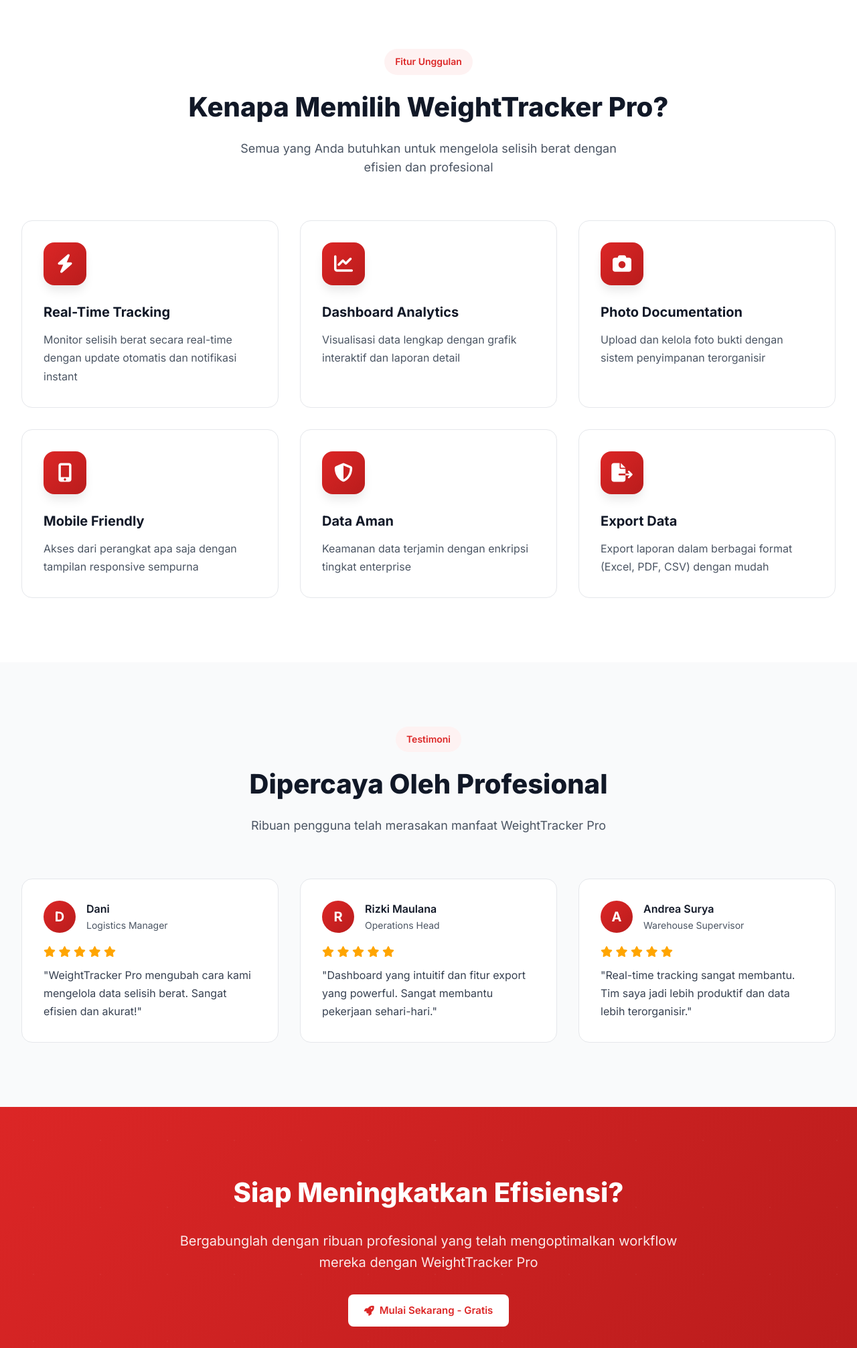
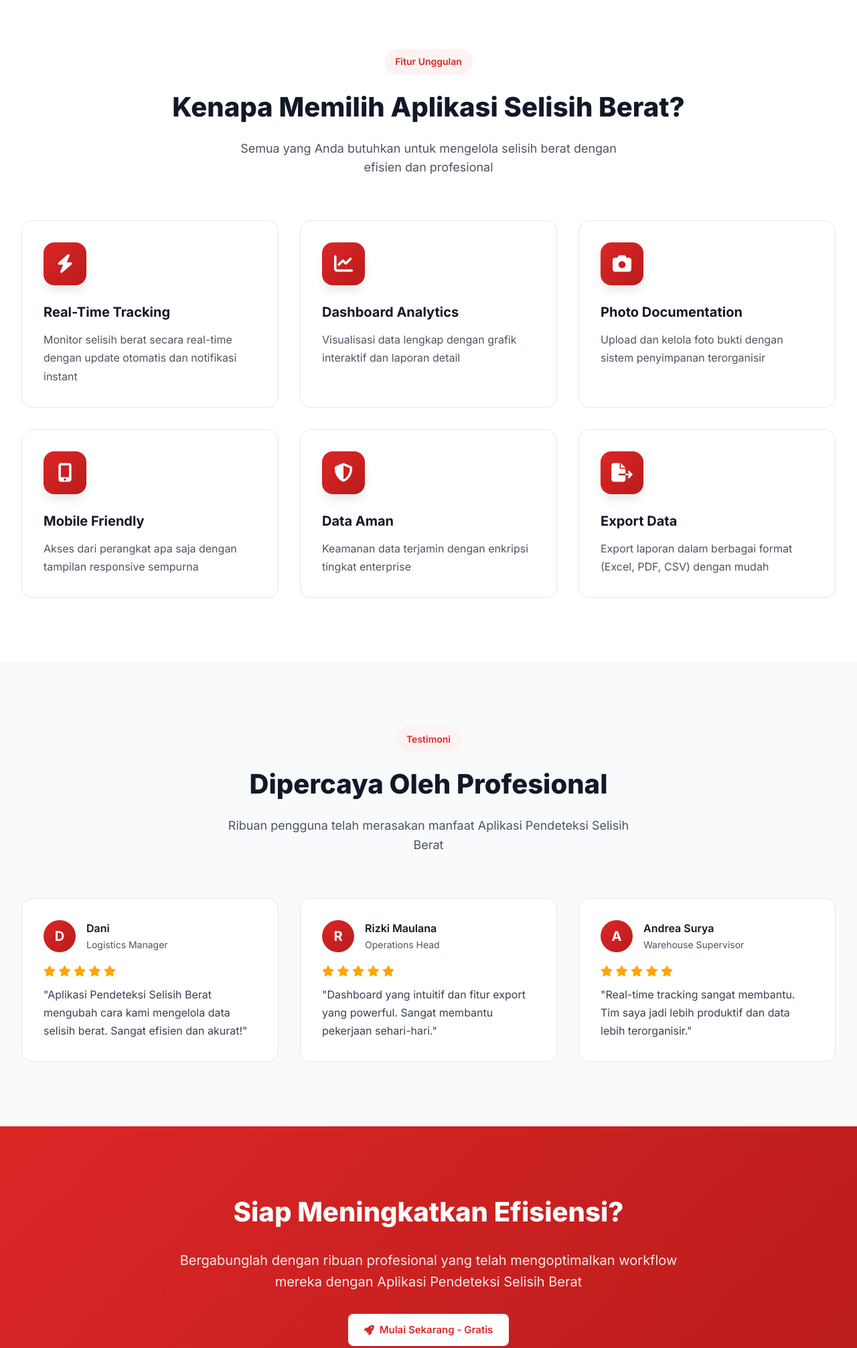
Before and after one commit to agds-alt/weight-entry-app-main-clean-arch, a website: page public/index.html in a window 1280 px wide. Shown: the part 680-2693 px from the top of the page at 67% size. Drawn offline with Linux system fonts and the light colour scheme.

Commit message:
Update index.html

```diff
--- a/public/index.html
+++ b/public/index.html
@@ -3,7 +3,7 @@
 <head>
     <meta charset="UTF-8">
     <meta name="viewport" content="width=device-width, initial-scale=1.0">
-    <title>WeightTracker Pro - Solusi Profesional Manajemen Selisih Berat</title>
+    <title>Aplikasi Selisih Berat - Solusi Profesional Manajemen Selisih Berat</title>
     <link href="https://cdnjs.cloudflare.com/ajax/libs/font-awesome/6.4.0/css/all.min.css" rel="stylesheet">
     <link href="https://fonts.googleapis.com/css2?family=Inter:wght@300;400;500;600;700;800&display=swap" rel="stylesheet">
     <style>
@@ -699,7 +699,7 @@
         <div class="nav-container">
             <a href="#" class="logo">
                 <i class="fas fa-weight-hanging"></i>
-                WeightTracker Pro
+                Aplikasi Selisih Berat
             </a>
             <div class="nav-links">
                 <a href="#features" class="nav-link">Fitur</a>
@@ -766,7 +766,7 @@
         <div class="features-container">
             <div class="section-header">
                 <span class="section-tag">Fitur Unggulan</span>
-                <h2 class="section-title">Kenapa Memilih WeightTracker Pro?</h2>
+                <h2 class="section-title">Kenapa Memilih Aplikasi Selisih Berat?</h2>
                 <p class="section-subtitle">
                     Semua yang Anda butuhkan untuk mengelola selisih berat dengan efisien dan profesional
                 </p>
@@ -843,7 +843,7 @@
                 <span class="section-tag">Testimoni</span>
                 <h2 class="section-title">Dipercaya Oleh Profesional</h2>
                 <p class="section-subtitle">
-                    Ribuan pengguna telah merasakan manfaat WeightTracker Pro
+                    Ribuan pengguna telah merasakan manfaat Aplikasi Pendeteksi Selisih Berat
                 </p>
             </div>
 
@@ -864,7 +864,7 @@
                         <i class="fas fa-star"></i>
                     </div>
                     <p class="testimonial-text">
-                        "WeightTracker Pro mengubah cara kami mengelola data selisih berat. Sangat efisien dan akurat!"
+                        "Aplikasi Pendeteksi Selisih Berat mengubah cara kami mengelola data selisih berat. Sangat efisien dan akurat!"
                     </p>
                 </div>
 
@@ -916,7 +916,7 @@
         <div class="cta-container">
             <h2>Siap Meningkatkan Efisiensi?</h2>
             <p>
-                Bergabunglah dengan ribuan profesional yang telah mengoptimalkan workflow mereka dengan WeightTracker Pro
+                Bergabunglah dengan ribuan profesional yang telah mengoptimalkan workflow mereka dengan Aplikasi Pendeteksi Selisih Berat
             </p>
             <div class="cta-buttons">
                 <a href="/signup.html" class="btn btn-white">
@@ -933,7 +933,7 @@
             <div class="footer-section">
                 <h3>
                     <i class="fas fa-weight-hanging"></i>
-                    WeightTracker Pro
+                    Aplikasi Pendeteksi Selisih Berat
                 </h3>
                 <p style="color: var(--gray-400); margin-top: 1rem;">
                     Solusi profesional untuk manajemen selisih berat ekspedisi dengan teknologi terdepan.
@@ -972,7 +972,7 @@
         </div>
 
         <div class="footer-bottom">
-            <p>&copy; 2025 WeightTracker Pro. All rights reserved. Made with ❤️ by AGDS Corp</p>
+            <p>&copy; 2025 Aplikasi Pendeteksi Selisih Berat. All rights reserved. Made with ❤️ by AGDS Corp</p>
         </div>
     </footer>
 
```
